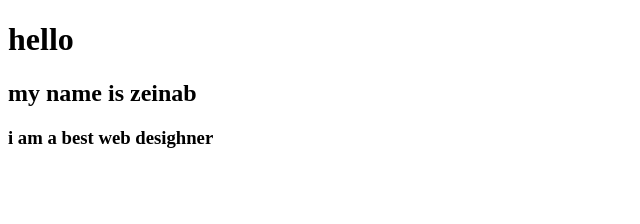
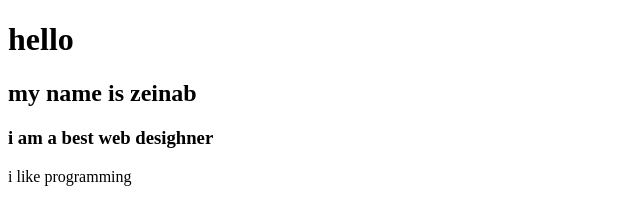
Before and after one commit to zeinabhosseini/my-project, a plain HTML site: page index.html in a window 1280 px wide. Shown: the whole page, without its empty margins (0-640 px from the left). Drawn offline with Linux system fonts and the light colour scheme.

Commit message:
Update index.html

```diff
--- a/index.html
+++ b/index.html
@@ -10,6 +10,7 @@
     <h1> hello</h1>
     <h2>my name is zeinab </h2>
     <h3> i am a best web desighner</h3>
+    <p> i like programming</p>
 
 </body>
 </html>
```
